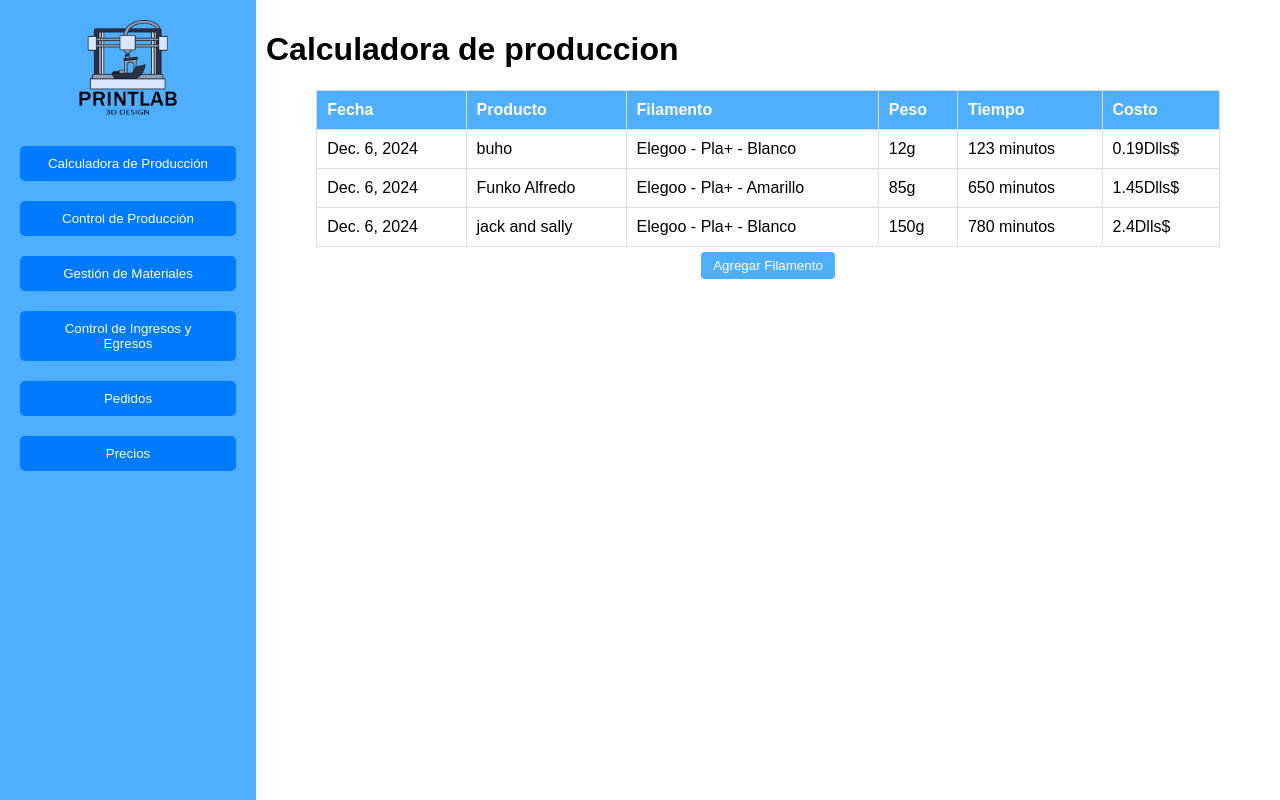
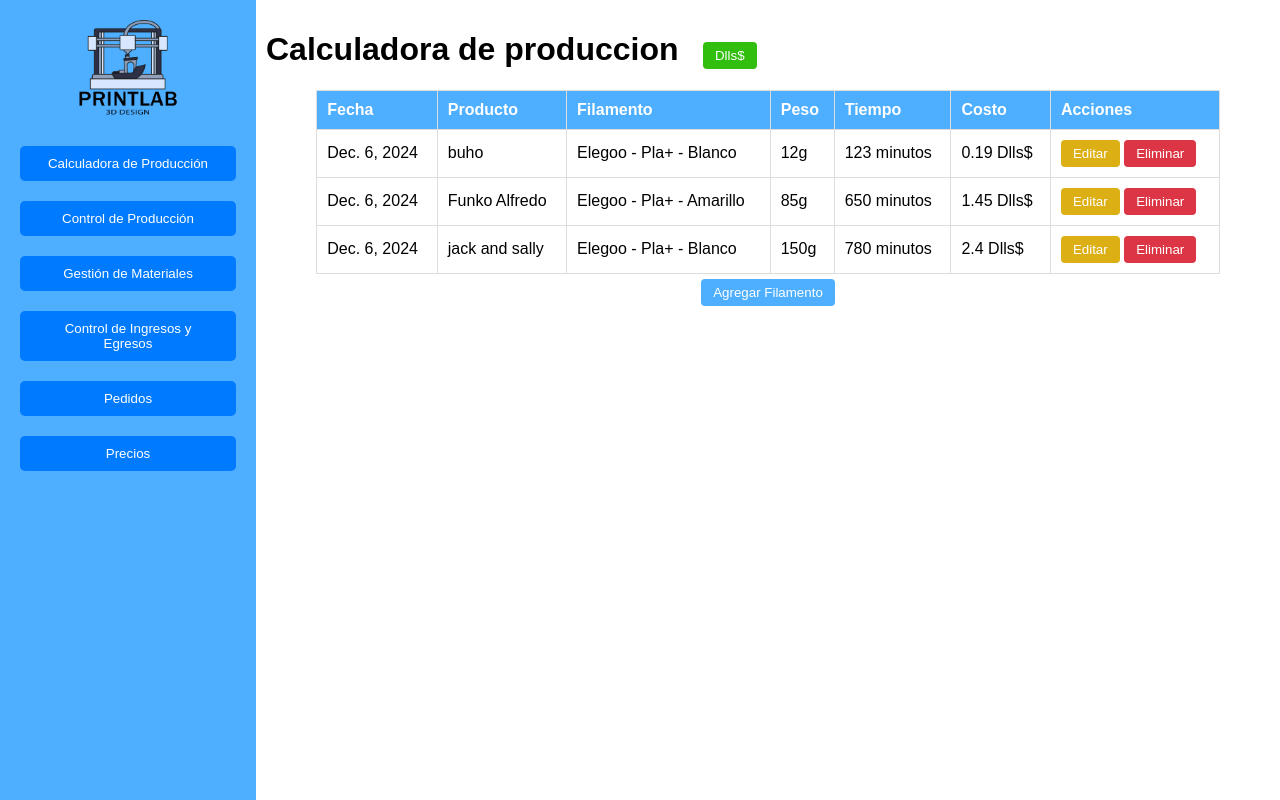
Before and after one commit to R3nE88/PrinterLabManager, a Django app: page /manager/ in a window 1280 px wide. Run offline with Django 5.2, Linux system fonts and the light colour scheme; data comes from the database, SQL or seed files in the repository; both versions use the stored data as it was after the commit.

Commit message:
La calculadora es totalmente funcional

```diff
--- a/produccion/static/produccion/estilos.css
+++ b/produccion/static/produccion/estilos.css
@@ -37,6 +37,9 @@ tr:hover {
 .btn.add { background-color: #4eaeff; margin: 5px 0; }
 .btn.add:hover { background-color: #3498db; }
 
+.btn.money { background-color: #31be0d; margin: 5px 0; }
+.btn.money:hover { background-color: #28b80b; }
+
 .btn.cancel { background-color: #f44336; }
 
 .btn.save { background-color: #4CAF50; }
--- a/produccion/templates/produccion/calculadora.html
+++ b/produccion/templates/produccion/calculadora.html
@@ -3,7 +3,9 @@
 <link rel="stylesheet" href="{% static 'produccion/estilos.css' %}">
 
 <!-- TABLA DE Calculadora -->
-<h1>Calculadora de produccion</h1>
+<h1 style="display: inline-block; margin-right: 20px;">Calculadora de produccion</h1>
+<button style="display: inline-block;" class="btn money" id="columna-costo" onclick="cambiarMoneda()">Dlls$</button>
+
 <div id="tabla-calculadora">
     <table>
         <thead>
@@ -14,6 +16,7 @@
                 <th>Peso</th>
                 <th>Tiempo</th>
                 <th>Costo</th>
+                <th>Acciones</th>
             </tr>
         </thread>
         <tbody>
@@ -24,8 +27,17 @@
                     <td>{{ calculo.filamento }}</td>
                     <td>{{ calculo.peso }}g</td>
                     <td>{{ calculo.tiempo }} minutos</td>
-                    <td>{{ calculo.costo }}Dlls$</td>
+                    <td class="costo" data-costo-dlls="{{ calculo.costo }}">{{ calculo.costo }} Dlls$</td>
+                    <td>
+                        <button class="btn edit" onclick="mostrarFormularioInline('calculo', '{{ calculo.id }}')">Editar</button>
+                        <form method="POST" style="display:inline;">
+                            {% csrf_token %}
+                            <input type="hidden" name="calculo_id" value="{{ calculo.id }}">
+                            <button type="submit" name="eliminar_calculo" class="btn delete">Eliminar</button>
+                        </form>
+                    </td>
                 </tr>
+            {% include "produccion/partials/form_editar_calculo.html" %}
             {% endfor %}
         </tbody>
     </table>
@@ -34,7 +46,7 @@
     </div>
 </div>
 
-<!-- FORMULARIO DE FILAMENTO -->
+<!-- FORMULARIO -->
 <div id="calculo-form" class="hidden">
     <h3>Calcular:</h3>
     <form method="post">
@@ -46,6 +58,30 @@
 </div>
 
 <script>
+    let enDolares = true; // Estado inicial: mostrar en dólares
+    const tipoCambio = 20.30; // Tipo de cambio: 1 USD = 20 MXN
+
+    function cambiarMoneda() {
+        enDolares = !enDolares; // Cambia el estado
+        const celdasCosto = document.querySelectorAll('.costo');
+
+        celdasCosto.forEach(celda => {
+            const costoDolares = parseFloat(celda.getAttribute('data-costo-dlls'));
+            if (enDolares) {
+                celda.textContent = `${costoDolares.toFixed(2)} Dlls$`;
+            } else {
+                const costoPesos = costoDolares * tipoCambio;
+                celda.textContent = `${costoPesos.toFixed(2)} MXN$`;
+            }
+        });
+
+        // Actualiza el encabezado para reflejar el estado actual
+        const columnaCosto = document.getElementById('columna-costo');
+        columnaCosto.textContent = enDolares
+            ? 'Dlls$'
+            : 'MXN$';
+    }
+
     function mostrarFormulario(formId, tablaId) {
         document.getElementById(formId).classList.remove('hidden');
         document.getElementById(tablaId).classList.add('hidden');
--- a/produccion/templates/produccion/gestion.html
+++ b/produccion/templates/produccion/gestion.html
@@ -27,7 +27,7 @@
                     <td>{{ filamento.color }}</td>
                     <td>{{ filamento.cantidad }}</td>
                     <td>{{ filamento.restante }}g</td>
-                    <td>{{ filamento.valor }}$</td>
+                    <td>{{ filamento.valor }}Dlls$</td>
                     <td>
                         <button class="btn edit" onclick="mostrarFormularioInline('filamento', '{{ filamento.id }}')">Editar</button>
                         <form method="POST" style="display:inline;">
@@ -72,7 +72,7 @@
             {% for material in materiales %}
             <tr id="fila-material-{{ material.id }}">
                 <td>{{ material.material }}</td>
-                <td>{{ material.valor }}$</td>
+                <td>{{ material.valor }}MXN$</td>
                 <td>
                     <button class="btn edit" onclick="mostrarFormularioInline('material', '{{ material.id }}')">Editar</button>
                     <form method="POST" style="display:inline;">
--- /dev/null
+++ b/produccion/templates/produccion/partials/form_editar_calculo.html
@@ -0,0 +1,26 @@
+<!-- Fila oculta para el formulario de edición -->
+<tr id="editar-form-calculo-{{ calculo.id }}" class="hidden">
+    <td colspan="7">
+        <form method="POST" class="form-inline" onsubmit="return actualizarFila('calculo', {{ calculo.id }})">
+            {% csrf_token %}
+            <input type="hidden" name="calculo_id" value="{{ calculo.id }}">
+
+            <label>Producto: <input type="text" name="producto" value="{{ calculo.producto }}"></label>
+            <label>Filamento:
+                <select name="filamento" style="width: 200px;"> <!-- Cambia el ancho aquí -->
+                    {% for filamento in filamentos %}
+                        <option value="{{ filamento.id }}" {% if filamento.id == calculo.filamento.id %}selected{% endif %}>
+                            {{ filamento.marca|default:"(vacío)" }} {{filamento.tipo}} {{filamento.color}}
+                        </option>
+                    {% endfor %}
+                </select>
+            </label>
+
+            <label>Peso(g): <input type="text" name="peso" value="{{ calculo.peso }}"></label>
+            <label>Tiempo(m): <input type="text" name="tiempo" value="{{ calculo.tiempo }}"></label>
+
+            <button type="submit" name="editar_calculo" class="btn save">Guardar</button>
+            <button type="button" class="btn cancel" onclick="cancelarEdicion('calculo', {{ calculo.id }})">Cancelar</button>
+        </form>
+    </td>
+</tr>
--- a/produccion/views/calculadora.py
+++ b/produccion/views/calculadora.py
@@ -1,69 +1,47 @@
 from django.shortcuts import render, redirect, get_object_or_404
-from produccion.models import Calculo
+from produccion.models import Calculo, Filamento
 from produccion.forms import CalculoForm
 
-'''
 def calculadora_produccion(request, context):
     # Obtener datos
-    calculadora = Calculo.objects.all()
+    calculos = Calculo.objects.all()
+    filamentos = Filamento.objects.all()
 
     # Formularios
     calculo_form = CalculoForm(request.POST or None)
 
-    #procesar formulario
-    if request.method == "POST":
+    # Procesar formularios
+    if request.method == 'POST':
+        if "nuevo_calculo" in request.POST and calculo_form.is_valid():
+            calculo_form.save()
+            return redirect('/manager/?screen=calculadora_produccion')
+
         if "editar_calculo" in request.POST:
-            calculo_id = request.POST.get("calculo_id")
-            calculo = get_object_or_404(Calculo, id=calculo_id)
-
-            calculo_form = CalculoForm(request.POST, instance=calculo)
-            if calculo_form.is_valid():
-                calculo_form.save()
-                return redirect('/manager/?screen=calculadora_produccion')
-
-        if "nuevo_calculo" in request.POST and calculo_form.is_valid():
-            try:
-                calculo_form.save()
-            except Exception as e:
-                print(f"Error al guardar: {e}")
-
-            print(request.POST)
-            return redirect('/manager/?screen=calculadora_produccion')
+            return editar_calculo(request)
 
         if "eliminar_calculo" in request.POST:
             return eliminar_calculo(request)
 
     # Actualizar el contexto y renderizar
     context.update({
-        'calculadora': calculadora,
+        'calculadora': calculos,
         'calculo_form': calculo_form,
+        'filamentos': filamentos,
     })
 
     return render(request, 'produccion/manager.html', context)
 
+def editar_calculo(request):
+    calculo_id = request.POST.get("calculo_id")
+    calculo = get_object_or_404(Calculo, id=calculo_id)
+
+    calculo_form = CalculoForm(request.POST, instance=calculo)
+    if calculo_form.is_valid():
+        calculo_form.save()
+        return redirect('/manager/?screen=calculadora_produccion')
+
 def eliminar_calculo(request):
     calculo_id = request.POST.get("calculo_id")
-    calculo = get_object_or_404(calculo, id=calculo_id)
+    calculo = get_object_or_404(Calculo, id=calculo_id)
     calculo.delete()
     return redirect('/manager/?screen=calculadora_produccion')
-    '''
-
-
-def calculadora_produccion(request, context):
-    if request.method == 'POST':
-        form = CalculoForm(request.POST)
-        if form.is_valid():
-            form.save()
-            return redirect('/manager/?screen=calculadora_produccion')  # Redirige a la misma página tras guardar
-    else:
-        form = CalculoForm()
-
-    calculos = Calculo.objects.all()  # Obtén todos los cálculos para la tabla
-
-    # Actualizar el contexto y renderizar
-    context.update({
-        'calculadora': calculos,
-        'calculo_form': form,
-    })
-
-    return render(request, 'produccion/manager.html', context)
```
Also changed, not shown: produccion/views/gestion.py (+6 -21 lines), db.sqlite3.
